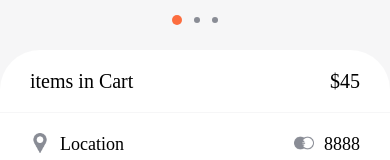
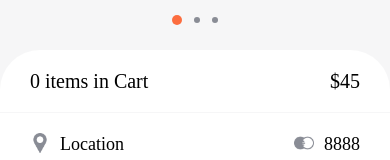
Before and after one commit to dotienanh77/FoodDeliveryApp, a React Native app: screen /Home in a window 390 px wide. Both pictures are taken after a click on the element 195 px from the left and 455 px from the top of the page. Shown: the part 579-739 px from the top of the page. Built offline with nearby package versions, Linux system fonts and the light colour scheme.

Commit message:
count item in the basket

```diff
--- a/screens/Restaurant.js
+++ b/screens/Restaurant.js
@@ -63,6 +63,12 @@ const Restaurant = ({route, navigation}) => {
     }
     return 0;
   }
+
+  function getBasketItemCount() {
+    let itemCount = orderItems.reduce((a, b) => a + (b.qty || 0), 0);
+    return itemCount;
+  }
+
   function renderHeader() {
     return (
       <View style={{flexDirection: 'row'}}>
@@ -275,7 +281,9 @@ const Restaurant = ({route, navigation}) => {
               borderBottomColor: COLORS.lightGray2,
               borderBottomWidth: 1,
             }}>
-            <Text style={{...FONTS.h3}}>items in Cart</Text>
+            <Text style={{...FONTS.h3}}>
+              {getBasketItemCount()} items in Cart
+            </Text>
             <Text style={{...FONTS.h3}}>$45</Text>
           </View>
           {/* location and card number */}
@@ -342,7 +350,7 @@ const Restaurant = ({route, navigation}) => {
       </View>
     );
   }
-  // main retun
+  // main return
   return (
     <SafeAreaView style={styles.container}>
       {renderHeader()}
```
